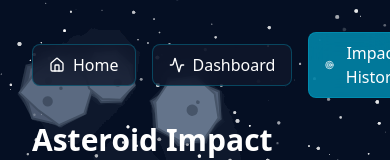
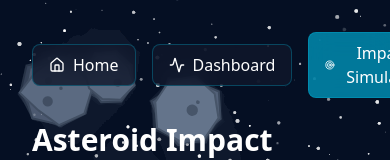
Before and after one commit to SahilShameerDev/NASA_METEOR_MADNESS, a React (Vite) app in the folder Astro/: page /hit in a window 390 px wide. Shown: the top 160 px of the page. Built offline with nearby package versions, Linux system fonts and the light colour scheme.

Commit message:
fixed the responsive issue

```diff
--- a/Astro/src/pages/AstroDashboard.jsx
+++ b/Astro/src/pages/AstroDashboard.jsx
@@ -305,7 +305,7 @@ const AstroidPlayer = () => {
               className='bg-slate-900/80 backdrop-blur-md hover:bg-slate-800 border border-cyan-500/30 text-white px-4 py-2 rounded-lg flex items-center gap-2 transition-colors'
             >
               <Target className='w-4 h-4' />
-              Impact History
+              Impact Simulator
             </button>
           </div>
 
@@ -318,7 +318,7 @@ const AstroidPlayer = () => {
                 <p className='text-slate-400'>Real-time Near-Earth Object monitoring system</p>
               </div>
 
-              <div className='flex items-center gap-4'>
+              <div className='lg:flex items-center gap-4'>
                 <div>
                   <label className='block text-slate-400 text-xs mb-1'>Start Date</label>
                   <input
@@ -479,7 +479,7 @@ const AstroidPlayer = () => {
             </div>
           ) : (
             <>
-              <div className='grid grid-cols-4 gap-4 mb-8'>
+              <div className='grid grid-cols-4 max-md:grid-cols-2 gap-4 mb-8'>
                 <div className='bg-slate-900/80 backdrop-blur-md rounded-lg p-4 border border-cyan-500/30'>
                   <div className='text-slate-400 text-sm mb-1'>Total Detected</div>
                   <div className='text-3xl font-bold text-white'>
@@ -506,8 +506,8 @@ const AstroidPlayer = () => {
                 </div>
               </div>
 
-              <div className='flex gap-6 h-[600px]'>
-                <div className='w-2/5 bg-slate-900/80 backdrop-blur-md rounded-lg border border-cyan-500/30 overflow-hidden flex flex-col'>
+              <div className='flex max-md:grid gap-6 h-[600px]'>
+                <div className='lg:w-2/5 bg-slate-900/80 backdrop-blur-md rounded-lg border border-cyan-500/30 overflow-hidden flex flex-col'>
                   <div className='p-4 border-b border-slate-800'>
                     <h2 className='text-xl font-semibold text-white'>Detected Objects</h2>
                     <p className='text-sm text-slate-400 mt-1'>
--- a/Astro/src/pages/HitSimulation.jsx
+++ b/Astro/src/pages/HitSimulation.jsx
@@ -292,7 +292,7 @@ export default function ImpactDashboard() {
               className='bg-cyan-600/80 backdrop-blur-md hover:bg-cyan-700 border border-cyan-500/30 text-white px-4 py-2 rounded-lg flex items-center gap-2 transition-colors'
             >
               <Target className='w-4 h-4' />
-              Impact History
+              Impact Simulator
             </button>
           </div>
 
```
